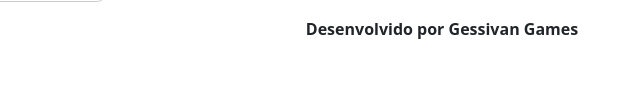
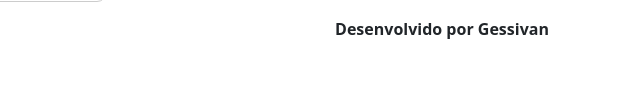
Before and after one commit to Gessivanf/FRONT-END, a plain HTML site: page index.html in a window 1280 px wide. Shown: the part 2131-2236 px from the top of the page, 198-838 px from the left. Drawn offline with nearby package versions, Linux system fonts and the light colour scheme.

Commit message:
commit edit

```diff
--- a/index.html
+++ b/index.html
@@ -116,7 +116,7 @@
   </main>
 
   <footer>
-    <p>Desenvolvido por Gessivan Games</p>
+    <p>Desenvolvido por Gessivan</p>
   </footer>
 
   <button id="voltar-topo" type="button" class="btn btn-outline-primary" onclick="topo()">&uarr; Voltar ao topo</button>
```
Also changed, not shown: login.html (+1 -1 lines).
